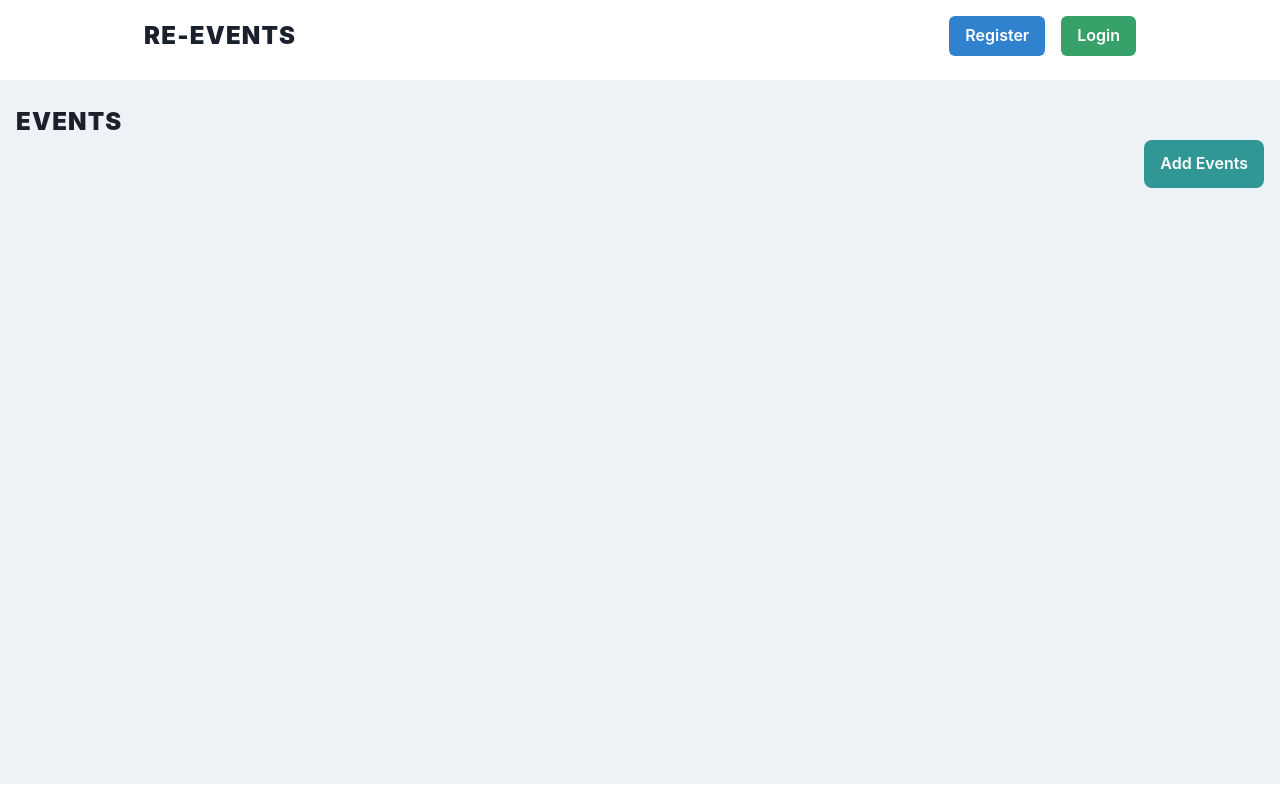
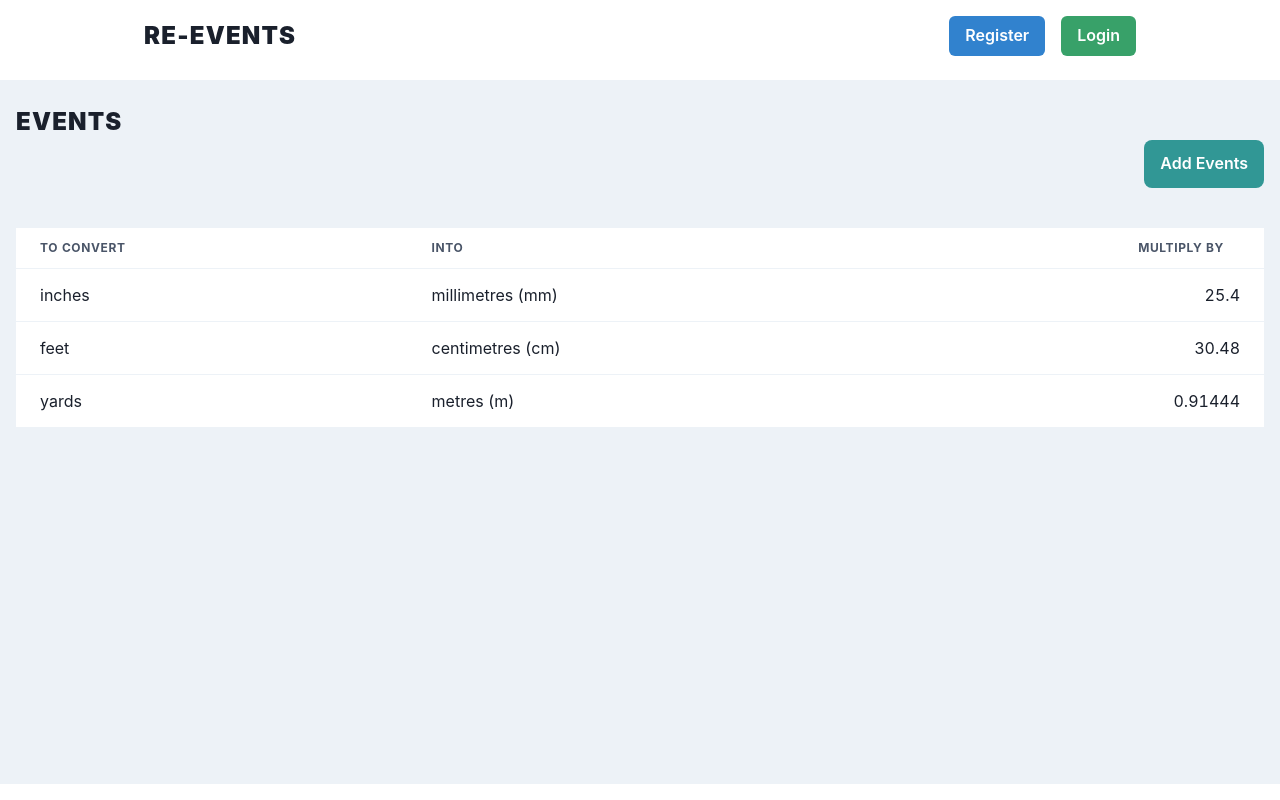
Before and after one commit to anju-treesa/sayOne_test_task, a Next.js app: page /events in a window 1280 px wide. Built offline with nearby package versions, Linux system fonts and the light colour scheme; no server answers; the database is empty.

Commit message:
added data table from react table chakara ui

```diff
--- a/package.json
+++ b/package.json
@@ -9,9 +9,11 @@
     "lint": "next lint"
   },
   "dependencies": {
+    "@chakra-ui/icons": "^2.0.19",
     "@chakra-ui/react": "^2.6.1",
     "@emotion/react": "^11.11.0",
     "@emotion/styled": "^11.11.0",
+    "@tanstack/react-table": "^8.9.1",
     "firebase": "^9.22.0",
     "framer-motion": "^10.12.13",
     "next": "13.4.3",
--- /dev/null
+++ b/src/components/Table/index.js
@@ -0,0 +1,119 @@
+import React from "react";
+import {
+  useReactTable,
+  flexRender,
+  getCoreRowModel,
+  ColumnDef,
+  SortingState,
+  getSortedRowModel,
+  createColumnHelper,
+} from "@tanstack/react-table";
+import { Table, Thead, Tbody, Tr, Th, Td, chakra } from "@chakra-ui/react";
+import { TriangleDownIcon, TriangleUpIcon } from "@chakra-ui/icons";
+
+const data = [
+  {
+    fromUnit: "inches",
+    toUnit: "millimetres (mm)",
+    factor: 25.4,
+  },
+  {
+    fromUnit: "feet",
+    toUnit: "centimetres (cm)",
+    factor: 30.48,
+  },
+  {
+    fromUnit: "yards",
+    toUnit: "metres (m)",
+    factor: 0.91444,
+  },
+];
+
+const columnHelper = createColumnHelper();
+
+const columns = [
+  columnHelper.accessor("fromUnit", {
+    cell: (info) => info.getValue(),
+    header: "To convert",
+  }),
+  columnHelper.accessor("toUnit", {
+    cell: (info) => info.getValue(),
+    header: "Into",
+  }),
+  columnHelper.accessor("factor", {
+    cell: (info) => info.getValue(),
+    header: "Multiply by",
+    meta: {
+      isNumeric: true,
+    },
+  }),
+];
+
+const DataTable = () => {
+  const [sorting, setSorting] = React.useState([]);
+
+  const table = useReactTable({
+    columns,
+    data,
+    getCoreRowModel: getCoreRowModel(),
+    onSortingChange: setSorting,
+    getSortedRowModel: getSortedRowModel(),
+    state: {
+      sorting,
+    },
+  });
+
+  return (
+    <Table>
+      <Thead>
+        {table.getHeaderGroups().map((headerGroup) => (
+          <Tr key={headerGroup.id}>
+            {headerGroup.headers.map((header) => {
+              // see https://tanstack.com/table/v8/docs/api/core/column-def#meta to type this correctly
+              const meta = header.column.columnDef.meta;
+              return (
+                <Th
+                  key={header.id}
+                  onClick={header.column.getToggleSortingHandler()}
+                  isNumeric={meta?.isNumeric}
+                >
+                  {flexRender(
+                    header.column.columnDef.header,
+                    header.getContext()
+                  )}
+
+                  <chakra.span pl="4">
+                    {header.column.getIsSorted() ? (
+                      header.column.getIsSorted() === "desc" ? (
+                        <TriangleDownIcon aria-label="sorted descending" />
+                      ) : (
+                        <TriangleUpIcon aria-label="sorted ascending" />
+                      )
+                    ) : null}
+                  </chakra.span>
+                </Th>
+              );
+            })}
+          </Tr>
+        ))}
+      </Thead>
+      <Tbody>
+        {table.getRowModel().rows.map((row) => (
+          <Tr key={row.id}>
+            {row.getVisibleCells().map((cell) => {
+              // see https://tanstack.com/table/v8/docs/api/core/column-def#meta to type this correctly
+              const meta = cell.column.columnDef.meta;
+              return (
+                <Td key={cell.id} isNumeric={meta?.isNumeric}>
+                  {flexRender(cell.column.columnDef.cell, cell.getContext())}
+                </Td>
+              );
+            })}
+          </Tr>
+        ))}
+      </Tbody>
+    </Table>
+  );
+};
+
+export default DataTable;
--- a/src/pages/events/index.js
+++ b/src/pages/events/index.js
@@ -28,6 +28,7 @@ import {
   setDoc,
   doc,
 } from "firebase/firestore";
+import DataTable from "@/components/Table";
 
 function EventListingPage() {
   const [categories, setCategories] = useState([]);
@@ -83,6 +84,9 @@ function EventListingPage() {
           title="Add Events"
           onSubmit={onOpen}
         />
+      </Box>
+      <Box mt="10" bg="white">
+        <DataTable />
       </Box>
 
       <Modal
```
Also changed, not shown: 1 other file (tests, documents, lock files or other folders).
